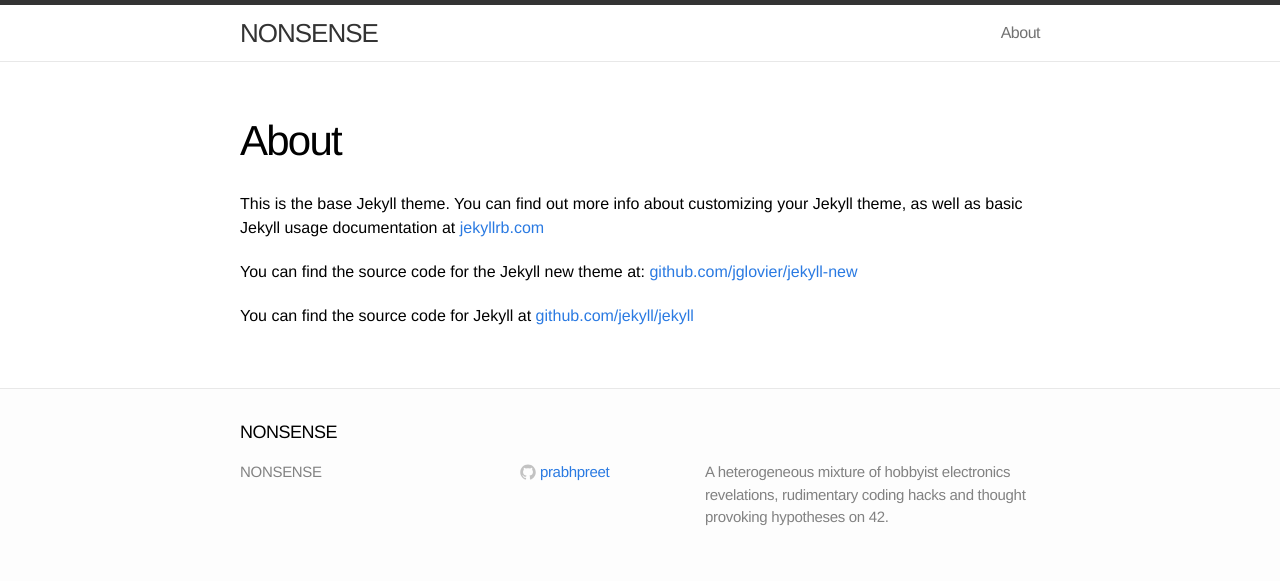
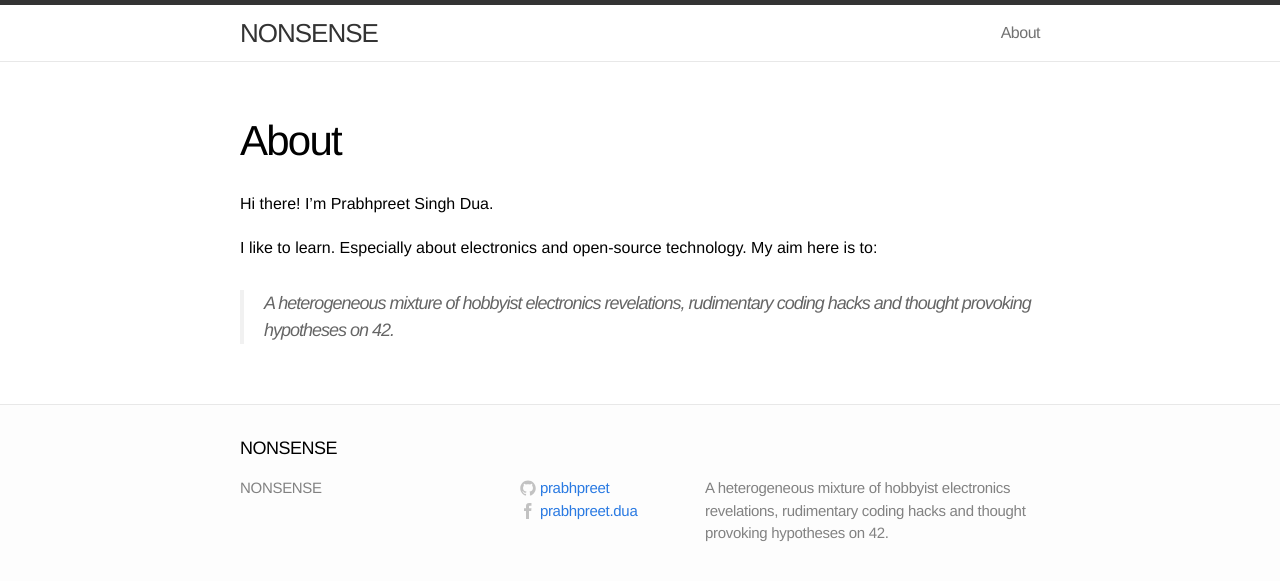
Before and after one commit to prabhpreet/prabhpreet.github.io, a Jekyll site: the page built from about.md, in a window 1280 px wide. Shown: the top 581 px of the page. Built offline with Jekyll 4.4.1, drawn with Linux system fonts in a browser that asks for light colours.

```diff
--- a/_includes/footer.html
+++ b/_includes/footer.html
@@ -32,21 +32,17 @@
             <span class="username">{{ site.github_username }}</span>
           </a>
         </li>{% endif %}
-        {% if site.twitter_username %}<li>
-          <a href="https://twitter.com/{{ site.twitter_username }}">
-            <span class="icon twitter">
-              <svg version="1.1" class="twitter-icon-svg" xmlns="http://www.w3.org/2000/svg" xmlns:xlink="http://www.w3.org/1999/xlink" x="0px" y="0px"
-                 viewBox="0 0 16 16" enable-background="new 0 0 16 16" xml:space="preserve">
-                <path fill="#C2C2C2" d="M15.969,3.058c-0.586,0.26-1.217,0.436-1.878,0.515c0.675-0.405,1.194-1.045,1.438-1.809
-                c-0.632,0.375-1.332,0.647-2.076,0.793c-0.596-0.636-1.446-1.033-2.387-1.033c-1.806,0-3.27,1.464-3.27,3.27
-                c0,0.256,0.029,0.506,0.085,0.745C5.163,5.404,2.753,4.102,1.14,2.124C0.859,2.607,0.698,3.168,0.698,3.767
-                c0,1.134,0.577,2.135,1.455,2.722C1.616,6.472,1.112,6.325,0.671,6.08c0,0.014,0,0.027,0,0.041c0,1.584,1.127,2.906,2.623,3.206
-                C3.02,9.402,2.731,9.442,2.433,9.442c-0.211,0-0.416-0.021-0.615-0.059c0.416,1.299,1.624,2.245,3.055,2.271
-                c-1.119,0.877-2.529,1.4-4.061,1.4c-0.264,0-0.524-0.015-0.78-0.046c1.447,0.928,3.166,1.469,5.013,1.469
-                c6.015,0,9.304-4.983,9.304-9.304c0-0.142-0.003-0.283-0.009-0.423C14.976,4.29,15.531,3.714,15.969,3.058z"/>
+        {% if site.facebook_username %}<li>
+          <a href="https://facebook.com/{{ site.facebook_username }}">
+            <span class="icon facebook">
+              <svg version="1.1" class="facebook-icon-svg" xmlns="http://www.w3.org/2000/svg" xmlns:xlink="http://www.w3.org/1999/xlink" x="0px" y="0px"
+                 viewBox="0 0 32 32" enable-background="new 0 0 16 16" xml:space="preserve">
+                <g><path fill-rule="evenodd" clip-rule="evenodd" fill="#C2C2C2" d="M 17.996,32L 12,32 L 12,16 l-4,0 l0-5.514 l 4-0.002l-0.006-3.248C 11.993,2.737, 13.213,0, 18.512,0l 4.412,0 l0,5.515 l-2.757,0 c-2.063,0-2.163,0.77-2.163,2.209l-0.008,2.76l 4.959,0 l-0.585,5.514L 18,16L 17.996,32z"></path></g>
+
+
               </svg>
             </span>
-            <span class="username">{{ site.twitter_username }}</span>
+            <span class="username">{{ site.facebook_username }}</span>
           </a>
         </li>{% endif %}
       </ul>
--- a/_posts/2014-07-07-welcome-to-jekyll.markdown
+++ /dev/null
@@ -1,6 +0,0 @@
----
-layout: post
-title:  "Hello World"
-date:   2014-07-07 21:42:17
----
-Test post!
--- a/about.md
+++ b/about.md
@@ -4,8 +4,8 @@ title: About
 permalink: /about/
 ---
 
-This is the base Jekyll theme. You can find out more info about customizing your Jekyll theme, as well as basic Jekyll usage documentation at [jekyllrb.com](http://jekyllrb.com/)
+Hi there! I'm Prabhpreet Singh Dua.
 
-You can find the source code for the Jekyll new theme at: [github.com/jglovier/jekyll-new](https://github.com/jglovier/jekyll-new)
+I like to learn. Especially about electronics and open-source technology. My aim here is to:
 
-You can find the source code for Jekyll at [github.com/jekyll/jekyll](https://github.com/jekyll/jekyll)
+>A heterogeneous mixture of hobbyist electronics revelations, rudimentary coding hacks and thought provoking hypotheses on 42.
--- a/css/main.css
+++ b/css/main.css
@@ -123,7 +123,7 @@ a:visited { color: #205caa; }
 }
 
 .github-icon-svg,
-.twitter-icon-svg {
+.facebook-icon-svg {
   display: inline-block;
   width: 16px;
   height: 16px;
```
Also changed, not shown: _posts/2014-07-07-hobbyist.markdown (added, +10 -0 lines).
